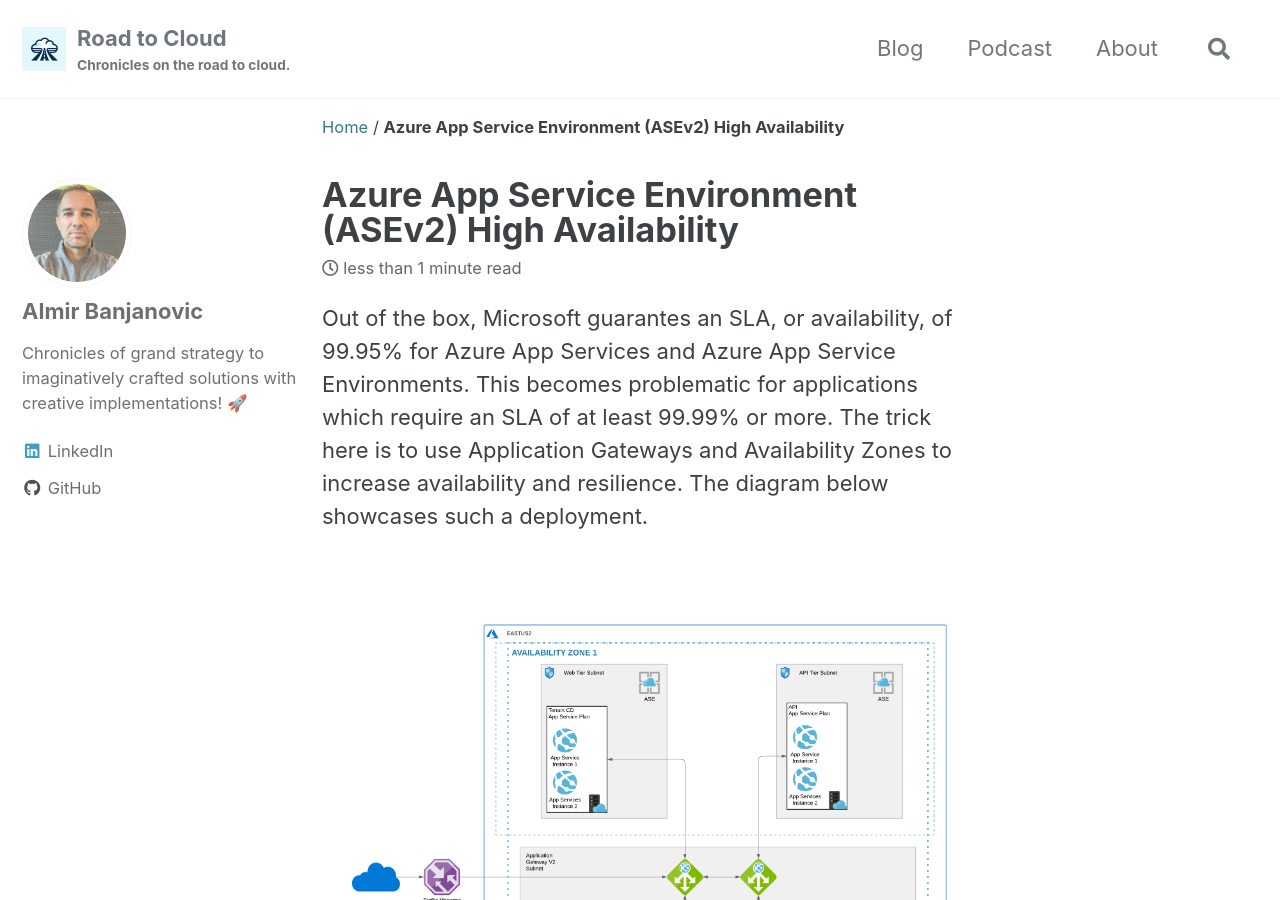
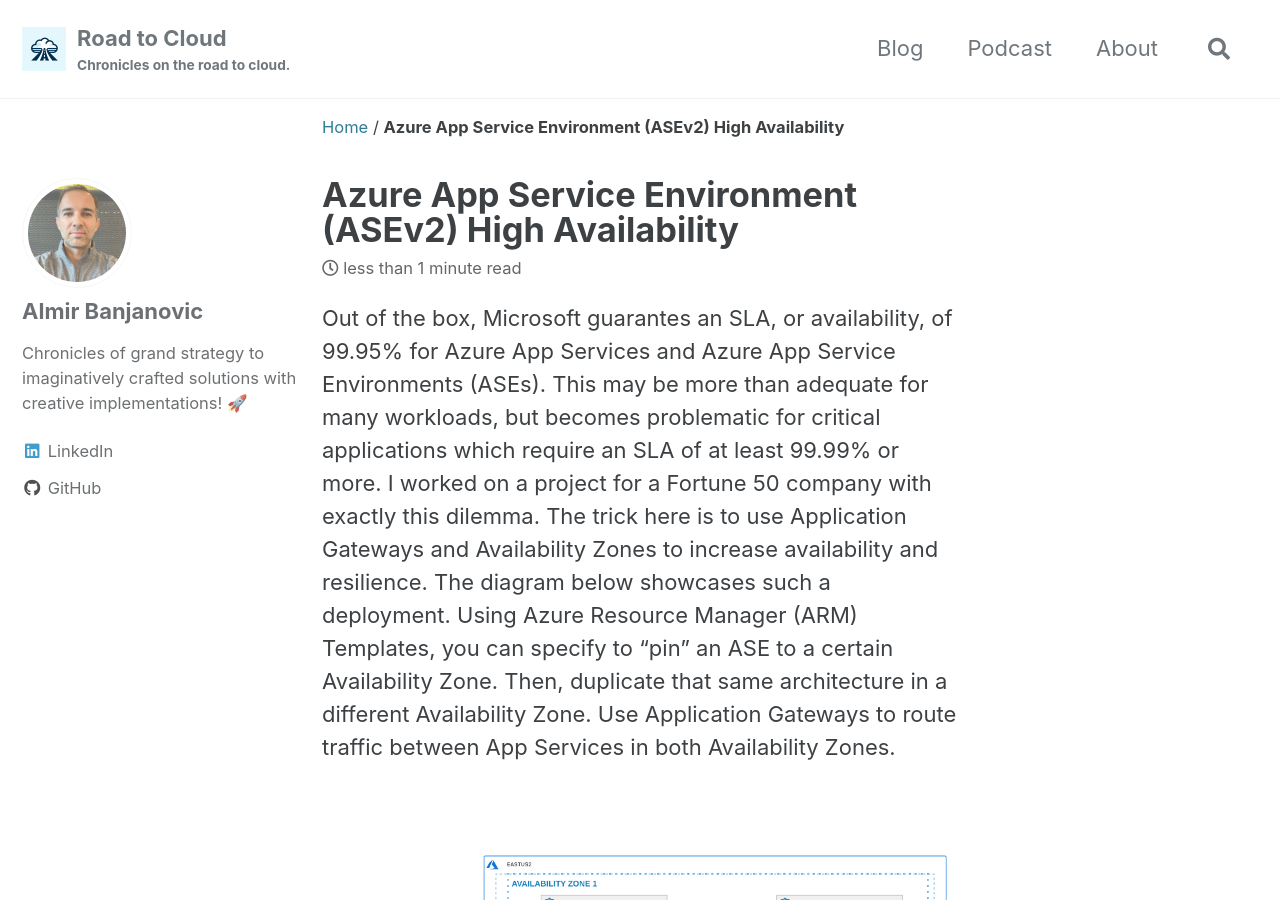
Before and after one commit to almirbanjanovic/roadtocloud.github.io, a Jekyll site: the page built from _posts/2020-06-04-ase-v2-high-availability.md, in a window 1280 px wide and 900 px high. Built offline with Jekyll 4.4.1, drawn with Linux system fonts in a browser that asks for light colours; cached includes are drawn as plain includes.

Commit message:
Update 2020-06-04-ase-v2-high-availability.md

```diff
--- a/_posts/2020-06-04-ase-v2-high-availability.md
+++ b/_posts/2020-06-04-ase-v2-high-availability.md
@@ -2,13 +2,13 @@
 title:  "Azure App Service Environment (ASEv2) High Availability"
 header:
   teaser: "/assets/images/ase-v2-high-availability.png"
-excerpt: "Increasing ASEv2 SLA from 99.5% to 99.99% and ensuring resilience and minimal downtime."
+excerpt: "Increasing ASEv2 SLA from 99.95% to 99.99% and ensuring resilience and minimal downtime."
 tags:
   - architecture
   - cloud
 ---
 
-Out of the box, Microsoft guarantes an SLA, or availability, of 99.95% for Azure App Services and Azure App Service Environments.  This becomes problematic for applications which require an SLA of at least 99.99% or more.  The trick here is to use Application Gateways and Availability Zones to increase availability and resilience.  The diagram below showcases such a deployment.
+Out of the box, Microsoft guarantes an SLA, or availability, of 99.95% for Azure App Services and Azure App Service Environments (ASEs).  This may be more than adequate for many workloads, but becomes problematic for critical applications which require an SLA of at least 99.99% or more.  I worked on a project for a Fortune 50 company with exactly this dilemma. The trick here is to use Application Gateways and Availability Zones to increase availability and resilience.  The diagram below showcases such a deployment.  Using Azure Resource Manager (ARM) Templates, you can specify to "pin" an ASE to a certain Availability Zone.  Then, duplicate that same architecture in a different Availability Zone.  Use Application Gateways to route traffic between App Services in both Availability Zones.
 
 <figure>
 	<a href="/assets/images/ase-v2-high-availability.png"><img src="/assets/images/ase-v2-high-availability.png"></a>
```
